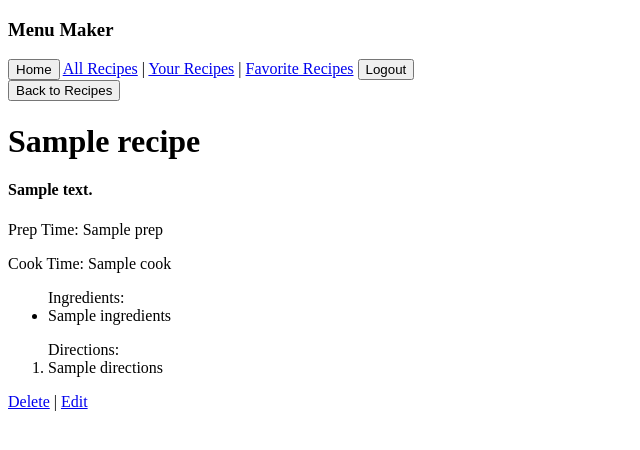
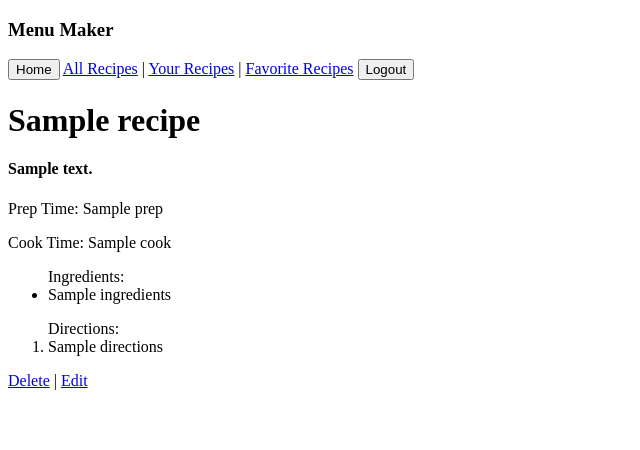
Before and after one commit to JenniferFulton/menu_maker, a Django app: template menu/planner/templates/recipe_info.html in a window 1280 px wide. Shown: the top 450 px of the page, without its empty margins (0-640 px from the left). Run offline with Django 3.2, Linux system fonts and the light colour scheme; the template is opened without the code that fills it: most values are stand-ins (such as "Sample title", 1, 10 or a date in 2020).

```diff
--- a/menu/planner/templates/all_recipes.html
+++ b/menu/planner/templates/all_recipes.html
@@ -63,6 +63,6 @@
             {% endfor %}
         </div>
         {% endfor %}
-</div>
+    </div>
 </body>
 </html>
--- a/menu/planner/templates/recipe_info.html
+++ b/menu/planner/templates/recipe_info.html
@@ -4,7 +4,7 @@
     <meta charset="UTF-8">
     <meta http-equiv="X-UA-Compatible" content="IE=edge">
     <meta name="viewport" content="width=device-width, initial-scale=1.0">
-    <title>Document</title>
+    <title>Recipe Information</title>
 </head>
 <body>
     <div id="wrapper">
@@ -25,9 +25,7 @@
         </div>
 
 
-    <!-- Button will take user back to the home page -->
-    <button onclick='location.href="/planner/all_recipes"'>Back to Recipes</button>
-
+        <div class="recipe">
             <h1>{{recipe.title}}</h1>
             <h4>{{recipe.description}}</h4>
             <p>Prep Time: {{recipe.prep}}</p>
@@ -43,5 +41,7 @@
                     <a href="/planner/delete/{{recipe.id}}">Delete</a> | <a href="/planner/edit_recipe/{{recipe.id}}">Edit</a>
                 {% endif %}
             {% endfor %}
+        </div>
+    </div>
 </body>
 </html>
```
Lines whose indentation alone changed are shown as unchanged.
